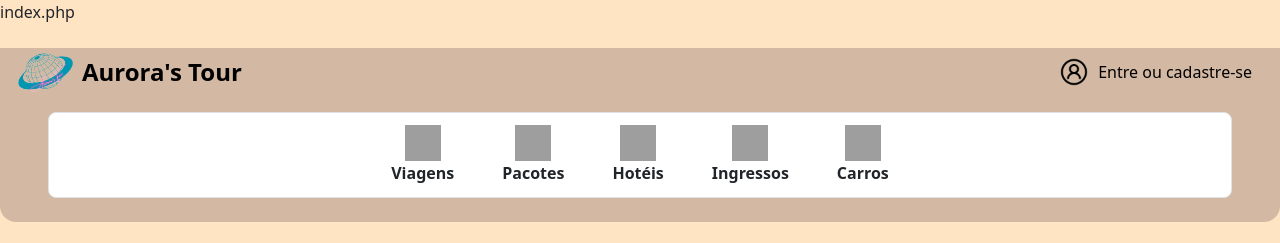
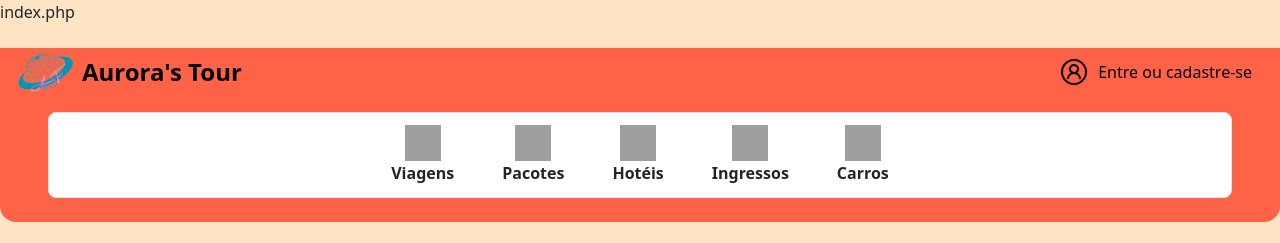
Before and after one commit to FerreiraPedroo/unisuam_back_end, a PHP site: page /index.php in a window 1280 px wide. Shown: the top 243 px of the page. Run offline with PHP 8.4, Linux system fonts and the light colour scheme; grey boxes are pictures that could not be loaded.

Commit message:
Add files via upload
parcial

```diff
--- a/src/styles.css
+++ b/src/styles.css
@@ -3,7 +3,7 @@ body {
 }
 
 #header-css {
-  background-color: #d3b9a3;
+  background-color:tomato;
 }
 
 .aluguel-carros {
```
